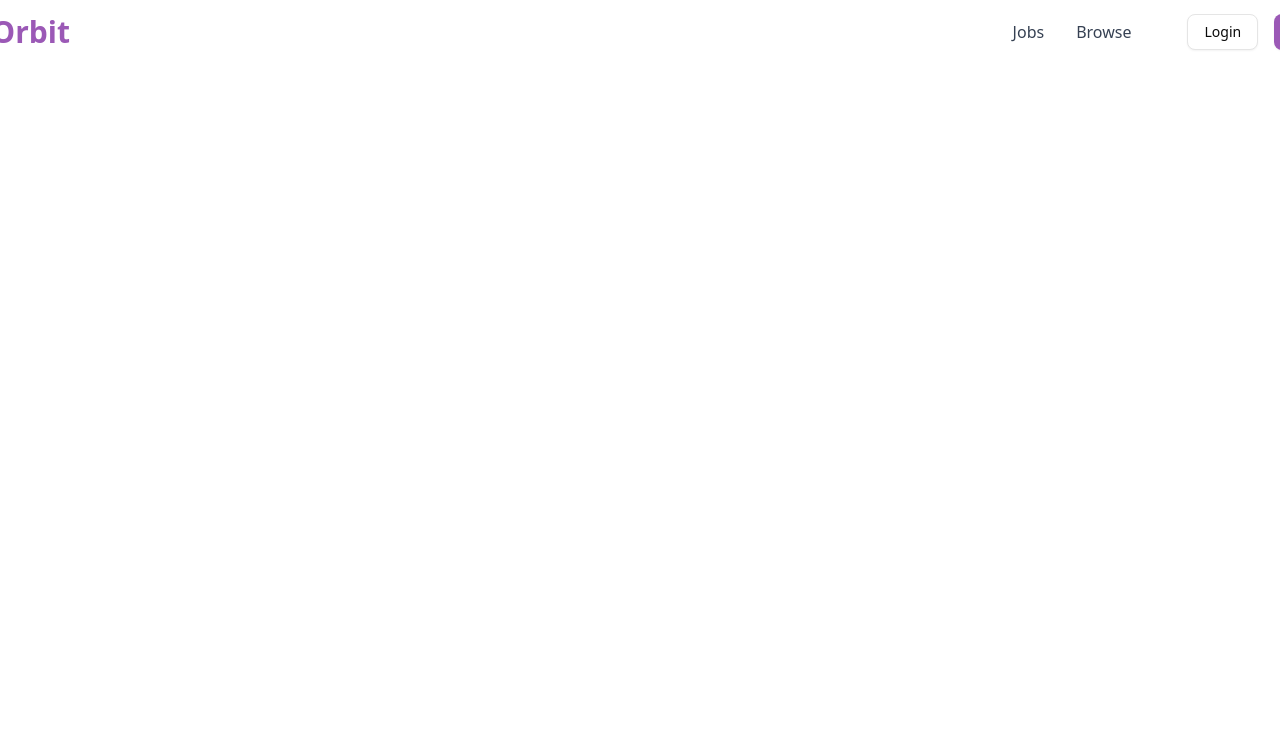
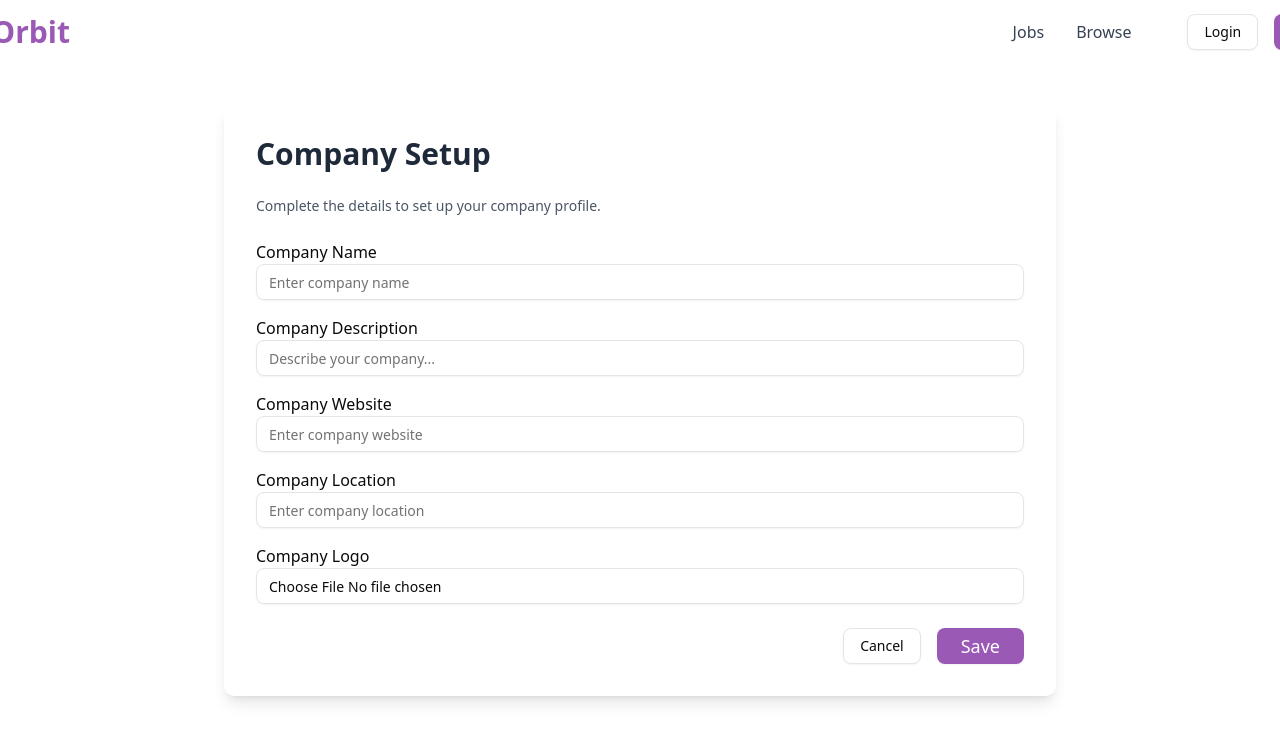
Before and after one commit to Anupama-n/job-portal, a React (Vite) app in the folder frontend/: page /admin/companies/1 in a window 1280 px wide. Shown: the top 742 px of the page. Built offline with nearby package versions, Linux system fonts and the light colour scheme.

Commit message:
company setup

```diff
--- a/frontend/src/components/admin/CompanySetup.jsx
+++ b/frontend/src/components/admin/CompanySetup.jsx
@@ -1,12 +1,177 @@
-import React from 'react'
-import Navbar from '../shared/Navbar'
+import React, { useEffect, useState } from 'react';
+import Navbar from '../shared/Navbar';
+import { Label } from '@radix-ui/react-label';
+import { Input } from '@/components/ui/input';
+import { Button } from '@/components/ui/button';
+import { useNavigate, useParams } from 'react-router-dom';
+import axios from 'axios';
+import { COMPANY_API_END_POINT } from '@/utils/constant';
+import { toast } from 'sonner';
+import { useSelector } from 'react-redux';
 
 const CompanySetup = () => {
+  const navigate = useNavigate();
+  const { singleCompany } = useSelector((store) => store.company);
+
+  const [input, setInput] = useState({
+    name: '',
+    description: '',
+    website: '',
+    location: ''
+  });
+
+  const [logo, setLogo] = useState(null);
+  const params = useParams();
+
+  const changeEventHandler = (e) => {
+    setInput({ ...input, [e.target.name]: e.target.value });
+  };
+
+  const changeFileHandler = (e) => {
+    setLogo(e.target.files[0]);
+  };
+
+  const handleSubmit = async (e) => {
+    e.preventDefault();
+
+    const formData = new FormData();
+    formData.append("name", input.name);
+    formData.append("description", input.description);
+    formData.append("website", input.website);
+    formData.append("location", input.location);
+    if (logo) {
+      formData.append("file", logo);
+    }
+
+    try {
+      const res = await axios.put(
+        `${COMPANY_API_END_POINT}/update/${params.id}`,
+        formData,
+        {
+          headers: {
+            'Content-Type': 'multipart/form-data',
+          },
+          withCredentials: true
+        }
+      );
+
+      if (res.data.success) {
+        toast.success(res.data.message);
+        navigate("/admin/companies");
+      }
+    } catch (error) {
+      console.error(error);
+      toast.error(error?.response?.data?.message || "Something went wrong.");
+    }
+  };
+
+  useEffect(() => {
+    if (singleCompany) {
+      setInput({
+        name: singleCompany.name || '',
+        description: singleCompany.description || '',
+        website: singleCompany.website || '',
+        location: singleCompany.location || ''
+      });
+    }
+  }, [singleCompany]);
+
   return (
     <div>
-        <Navbar/>
+      <Navbar />
+      <div className="max-w-4xl mx-auto px-4 sm:px-6 lg:px-8 py-10">
+        <form onSubmit={handleSubmit} className="bg-white shadow-lg rounded-lg p-8 space-y-6">
+          <h1 className="font-bold text-3xl text-gray-800">Company Setup</h1>
+          <p className="text-gray-600 text-sm">
+            Complete the details to set up your company profile.
+          </p>
+
+          <div className="space-y-4">
+            {/* Company Name */}
+            <div>
+              <Label htmlFor="name">Company Name</Label>
+              <Input
+                value={input.name}
+                onChange={changeEventHandler}
+                name="name"
+                id="name"
+                type="text"
+                placeholder="Enter company name"
+              />
+            </div>
+
+            {/* Company Description */}
+            <div>
+              <Label htmlFor="description">Company Description</Label>
+              <Input
+                value={input.description}
+                onChange={changeEventHandler}
+                name="description"
+                id="description"
+                type="text"
+                placeholder="Describe your company..."
+              />
+            </div>
+
+            {/* Company Website */}
+            <div>
+              <Label htmlFor="website">Company Website</Label>
+              <Input
+                value={input.website}
+                onChange={changeEventHandler}
+                name="website"
+                id="website"
+                type="text"
+                placeholder="Enter company website"
+              />
+            </div>
+
+            {/* Company Location */}
+            <div>
+              <Label htmlFor="location">Company Location</Label>
+              <Input
+                value={input.location}
+                onChange={changeEventHandler}
+                name="location"
+                id="location"
+                type="text"
+                placeholder="Enter company location"
+              />
+            </div>
+
+            {/* Company Logo */}
+            <div>
+              <Label htmlFor="logo">Company Logo</Label>
+              <Input
+                onChange={changeFileHandler}
+                accept="image/*"
+                name="logo"
+                id="logo"
+                type="file"
+              />
+            </div>
+
+            {/* Buttons */}
+            <div className="mt-6 flex justify-end gap-4">
+              <Button
+                type="button"
+                variant="outline"
+                onClick={() => navigate(-1)}
+              >
+                Cancel
+              </Button>
+              <Button
+                type="submit"
+                className="bg-[#9B59B6] hover:bg-[#7A3C8E] text-white py-3 px-6 text-lg"
+              >
+                Save
+              </Button>
+            </div>
+          </div>
+        </form>
+      </div>
     </div>
-  )
-}
+  );
+};
 
-export default CompanySetup
+export default CompanySetup;
--- /dev/null
+++ b/frontend/src/hooks/useGetCompanyById.jsx
@@ -0,0 +1,29 @@
+import { setAllJobs } from '@/redux/jobSlice';
+import { COMPANY_API_END_POINT, JOB_API_END_POINT } from '@/utils/constant';
+import React, { useEffect } from 'react'
+import { useDispatch } from 'react-redux';
+import axios from 'axios';
+import { setSingleCompany } from '@/redux/companySlice';
+
+const useGetCompanyById = (companyId) => {
+    const dispatch = useDispatch();
+    useEffect(() => {
+        const fetchSingleCompany = async () => {
+            try {
+                const res = await axios.get(`${COMPANY_API_END_POINT}/get/${companyId}`, {withCredentials:true});
+
+                if(res.data.success){
+                    dispatch(setSingleCompany(res.data.company));
+                }
+            } catch (error) {
+                console.log(error);
+
+            }
+        }
+        fetchSingleCompany();
+    },[companyId, dispatch])
+}
+
+
+
+export default useGetCompanyById;
--- a/frontend/src/redux/companySlice.js
+++ b/frontend/src/redux/companySlice.js
@@ -9,7 +9,7 @@ const companySlice = createSlice({
     reducers:{
         setSingleCompany:(state,action) =>{
             state.singleCompany = action.payload
-        }
+        },
     }
 })
 export const {setSingleCompany} = companySlice.actions;
```
Also changed, not shown: frontend/src/components/admin/CompanyCreate.jsx (line endings or trailing spaces), 1 other file (tests, documents, lock files or other folders).
